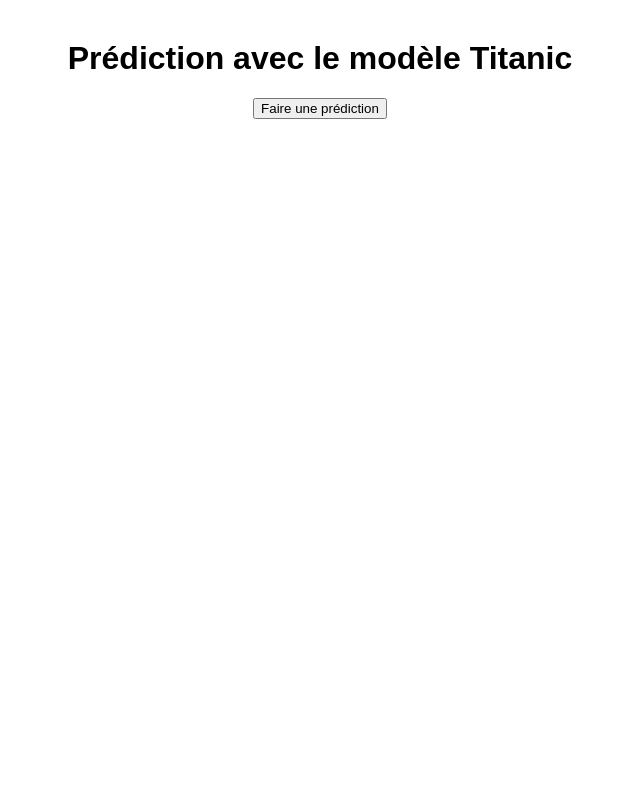
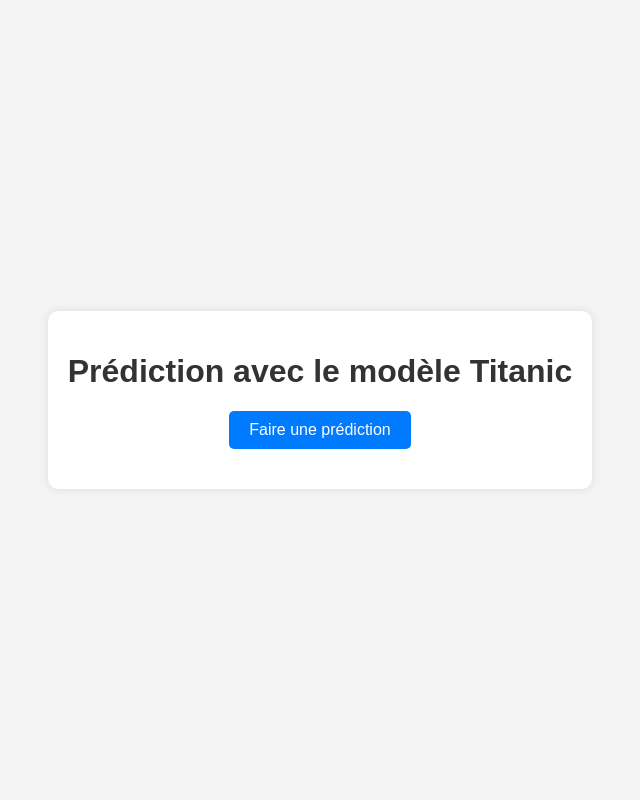
Before and after one commit to henriserano/TD3_Decentralization, a Flask app: page / in a window 1280 px wide. Shown: the whole page, without its empty margins (320-960 px from the left). Run offline with Flask 3, Linux system fonts and the light colour scheme.

Commit message:
Make it beautiful

```diff
--- a/static/style.css
+++ b/static/style.css
@@ -1,11 +1,44 @@
 body {
-    font-family: Arial, sans-serif;
-    margin: 40px;
-    text-align: center;
+    font-family: 'Arial', sans-serif;
+    margin: 0;
+    padding: 0;
+    box-sizing: border-box;
+    background-color: #f4f4f4;
+    display: flex;
+    justify-content: center;
+    align-items: center;
+    height: 100vh;
 }
 
-#predictionResult {
+.container {
+    text-align: center;
+    padding: 20px;
+    background-color: white;
+    border-radius: 10px;
+    box-shadow: 0 0 10px rgba(0, 0, 0, 0.1);
+}
+
+h1 {
+    color: #333;
+}
+
+.predict-button {
+    background-color: #007bff;
+    color: white;
+    border: none;
+    padding: 10px 20px;
+    font-size: 16px;
+    cursor: pointer;
+    border-radius: 5px;
+    transition: background-color 0.3s;
+}
+
+.predict-button:hover {
+    background-color: #0056b3;
+}
+
+.prediction-result {
     margin-top: 20px;
     font-size: 20px;
-    color: green;
+    color: #28a745;
 }
--- a/templates/index.html
+++ b/templates/index.html
@@ -7,10 +7,11 @@
     <link rel="stylesheet" href="/static/style.css">
 </head>
 <body>
-    <h1>Prédiction avec le modèle Titanic</h1>
-    <button id="predictButton">Faire une prédiction</button>
-    <div id="predictionResult"></div>
-
+    <div class="container">
+        <h1>Prédiction avec le modèle Titanic</h1>
+        <button id="predictButton" class="predict-button">Faire une prédiction</button>
+        <div id="predictionResult" class="prediction-result"></div>
+    </div>
     <script src="/static/script.js"></script>
 </body>
 </html>
```
